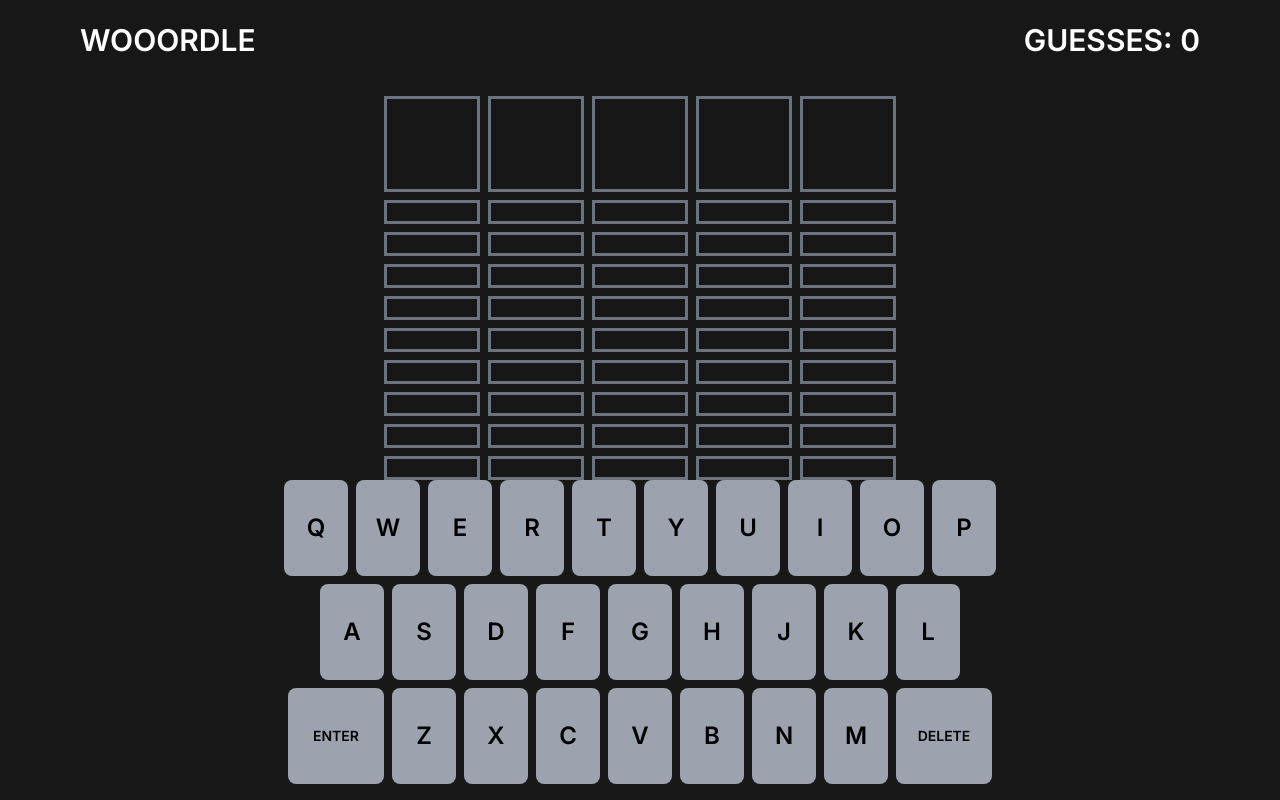
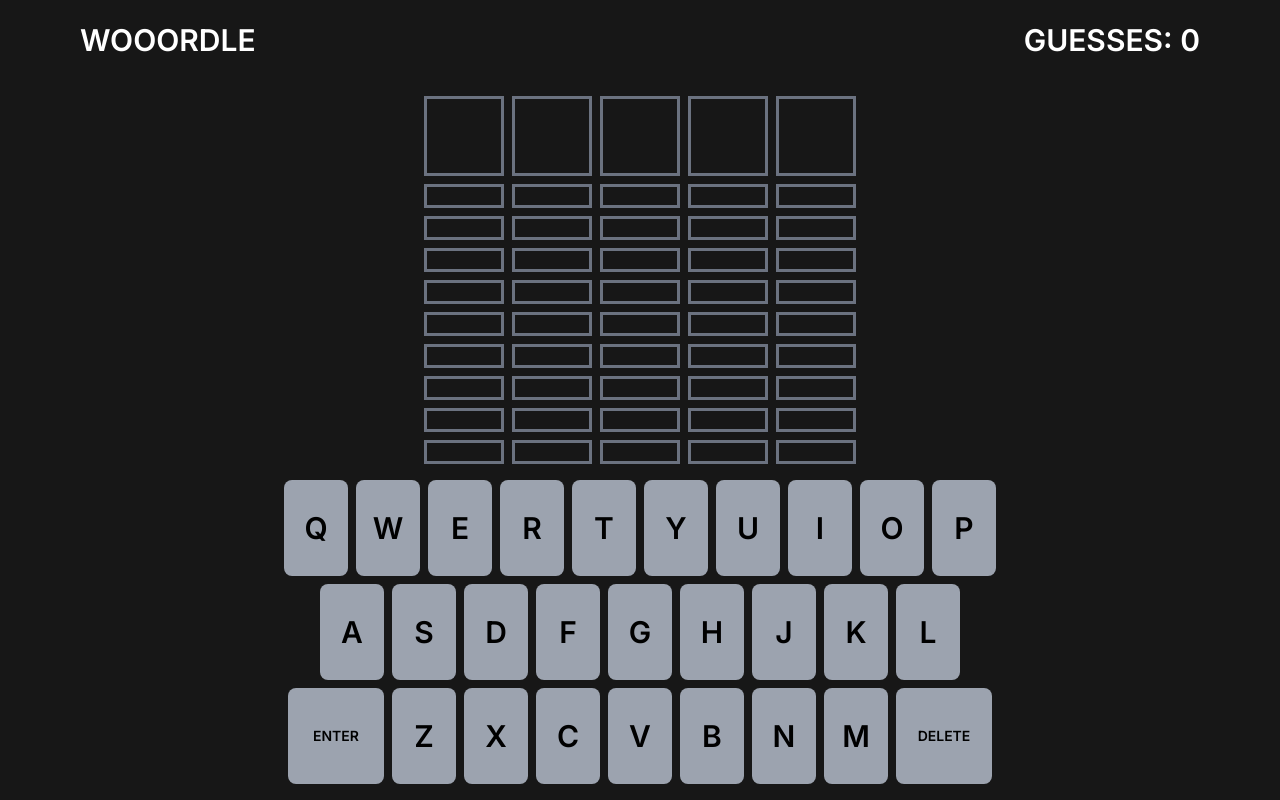
Before and after one commit to bledsoef/wooordle, a Next.js app: page / in a window 1280 px wide. Built offline with nearby package versions, Linux system fonts and the light colour scheme.

Commit message:
added additional styling

```diff
--- a/components/Navbar.js
+++ b/components/Navbar.js
@@ -1,8 +1,8 @@
 export default function Navbar({guesses}) {
     return (
-        <div className="flex justify-between text-center items-center w-full h-20 px-20 top-0 text-white fixed">
-            <p className="text-3xl uppercase font-semibold">Wooordle</p>
-            <p className="text-3xl uppercase font-semibold">Guesses: {guesses}</p>
+        <div className="flex justify-between text-center items-center w-full h-20 md:px-20 px-4 top-0 text-white fixed">
+            <p className="md:text-3xl text-2xl uppercase font-semibold">Wooordle</p>
+            <p className="md:text-3xl text-2xl uppercase font-semibold">Guesses: {guesses}</p>
         </div>
     )
 }
--- a/components/Wordle.js
+++ b/components/Wordle.js
@@ -213,7 +213,7 @@ export default function Wordle({onEnter, onCorrect, wordOfDay}) {
     for (let i = 0; i < gridHeight; i++) {
       let row = []
       for (let j = 0; j < guesses[i].length; j++) {
-        row.push(<div key={`${i}_${j}`} className={`flex justify-center ${guesses[i][j][0] ? "border-gray-400" : "border-gray-500"} ${i < currentRow ? "" : "md:border-3 border-2"} md:w-24 w-16 ${currentRow == i ? "md:h-24 h-16 md:text-5xl text-3xl" : "md:h-6 h-6 md:text-xl text-lg"}  ${guesses[i][j][1]} font-semibold uppercase justify-center items-center`}>{guesses[i][j][0]}</div>)
+        row.push(<div key={`${i}_${j}`} className={`flex justify-center ${guesses[i][j][0] ? "border-gray-400" : "border-gray-500"} ${i < currentRow ? "" : "md:border-3 border-2"} md:w-20 w-16 ${currentRow == i ? "md:h-20 h-16 md:text-5xl text-3xl" : "md:h-6 h-6 md:text-xl text-lg"}  ${guesses[i][j][1]} font-semibold uppercase justify-center items-center`}>{guesses[i][j][0]}</div>)
       }
       rows.push(<div key={i} className="flex justify-center space-x-2 mb-2">{row}</div>)
     }
@@ -227,9 +227,9 @@ export default function Wordle({onEnter, onCorrect, wordOfDay}) {
     for (let i = 0; i < 3; i++) {
         let temp = []
         if (i == 0) {
-          row1.forEach((key, j) => temp.push(<button key={`${i}_${j}`} className="uppercase rounded-lg md:text-2xl text-xl font-semibold bg-gray-400 md:w-16 w-12 h-24" onClick={handleClick} value={key}>{key}</button>))
+          row1.forEach((key, j) => temp.push(<button key={`${i}_${j}`} className="uppercase rounded-lg md:text-3xl text-xl font-semibold bg-gray-400 md:w-16 w-12 h-24" onClick={handleClick} value={key}>{key}</button>))
         } else if (i == 1) {
-          row2.forEach((key, j) => temp.push(<button key={`${i}_${j}`} className="uppercase rounded-lg md:text-2xl text-xl font-semibold bg-gray-400 md:w-16 w-12 h-24" onClick={handleClick} value={key}>{key}</button>))
+          row2.forEach((key, j) => temp.push(<button key={`${i}_${j}`} className="uppercase rounded-lg md:text-3xl text-xl font-semibold bg-gray-400 md:w-16 w-12 h-24" onClick={handleClick} value={key}>{key}</button>))
         } else if (i == 2) {
           row3.forEach((key, j) => {
             if (key == "enter") {
@@ -237,7 +237,7 @@ export default function Wordle({onEnter, onCorrect, wordOfDay}) {
             } else if (key == "delete") {
               temp.push(<button key={`${i}_${j}`} className="uppercase rounded-lg md:text-md text-sm font-semibold bg-gray-400 md:w-24 w-16 h-24" onClick={handleDelete} value={key}>{key}</button>)
             } else {
-              temp.push(<button key={`${i}_${j}`} className="uppercase rounded-lg md:text-2xl text-xl font-semibold bg-gray-400 md:w-16 w-12 h-24" onClick={handleClick} value={key}>{key}</button>)
+              temp.push(<button key={`${i}_${j}`} className="uppercase rounded-lg md:text-3xl text-xl font-semibold bg-gray-400 md:w-16 w-12 h-24" onClick={handleClick} value={key}>{key}</button>)
             }
           })
         }
```
